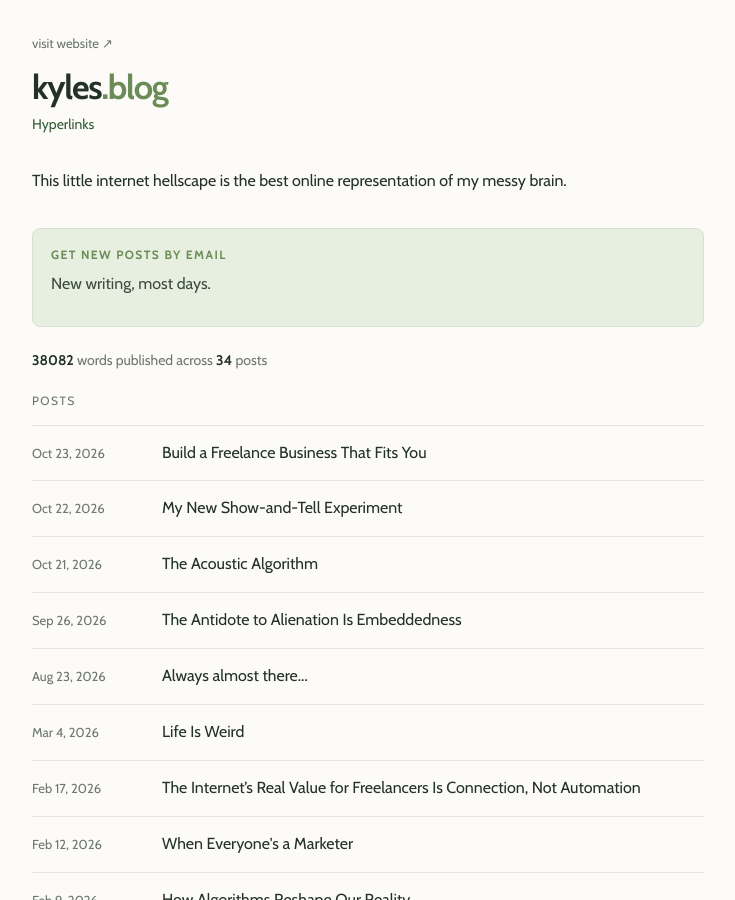
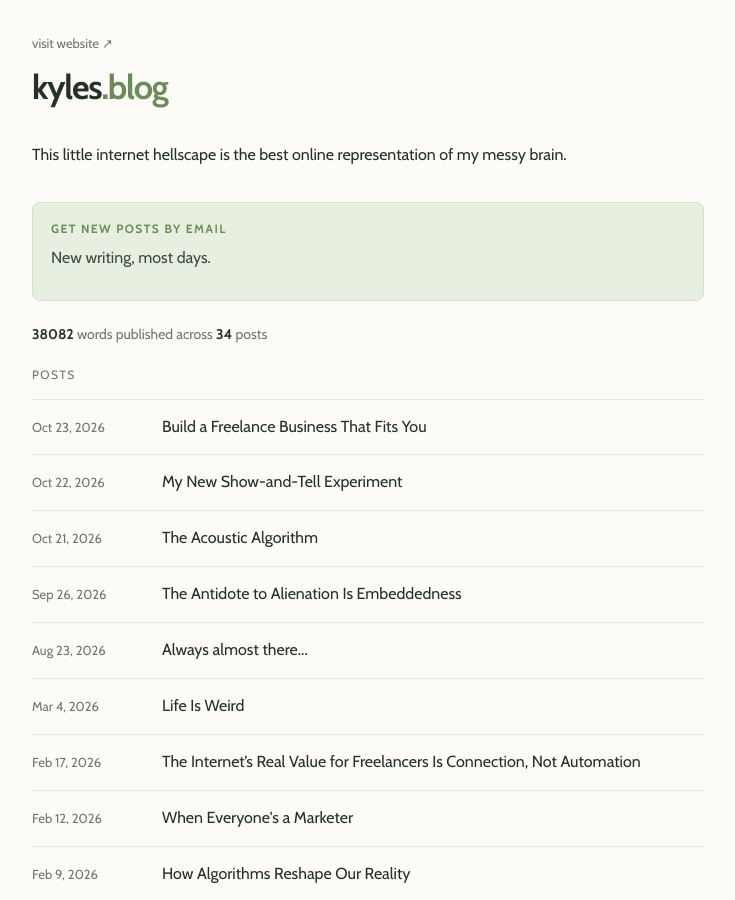
Before and after one commit to frenchonionsoupz/kyles.blog, a Jekyll site: the page built from index.html, in a window 1280 px wide and 900 px high. Shown: the whole window, without its empty margins (272-1007 px from the left). Built offline with Jekyll 4.4.1, drawn with Linux system fonts in a browser that asks for light colours.

Commit message:
Put Hyperlinks in footer and add giraffe favicon

```diff
--- a/_layouts/default.html
+++ b/_layouts/default.html
@@ -9,6 +9,7 @@
   <link rel="preconnect" href="https://fonts.googleapis.com">
   <link rel="preconnect" href="https://fonts.gstatic.com" crossorigin>
   <link href="https://fonts.googleapis.com/css2?family=Cabin:wght@400;500;600;700&display=swap" rel="stylesheet">
+  <link rel="icon" type="image/svg+xml" href="{{ '/assets/giraffe.svg' | relative_url }}">
   <link rel="stylesheet" href="{{ '/assets/style.css' | relative_url }}">
   <link rel="alternate" type="application/rss+xml" title="kyles.blog RSS" href="{{ '/feed.xml' | relative_url }}">
 </head>
@@ -17,7 +18,6 @@
     <header>
       <div class="top-links"><a href="https://kylewrites.com" target="_blank" rel="noopener noreferrer">visit website ↗</a></div>
       <a href="{{ '/' | relative_url }}" class="brand" aria-label="kyles.blog home">kyles<span class="accent">.blog</span></a>
-      <nav class="site-nav" aria-label="Site navigation"><a href="{{ '/hyperlinks/' | relative_url }}">Hyperlinks</a></nav>
     </header>
     <main>{{ content }}</main>
     {% unless page.url == "/" %}
```
Also changed, not shown: other parts of _layouts/default.html (+1 -1 lines).
